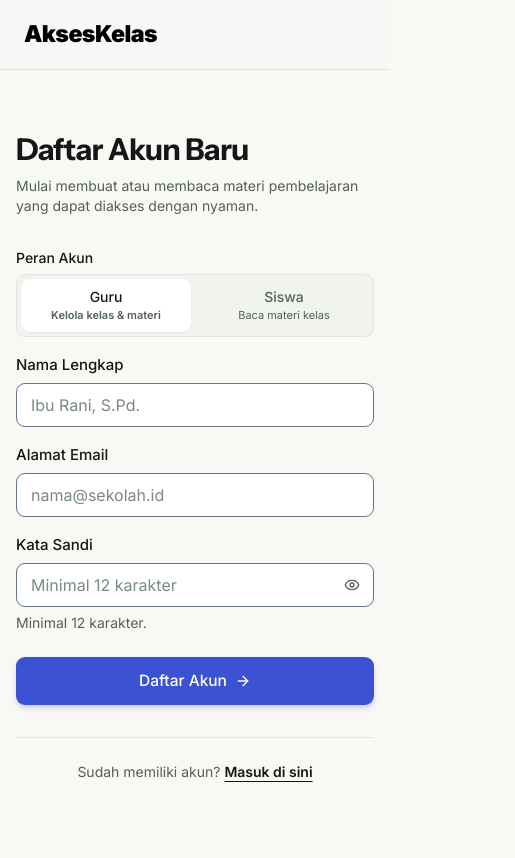
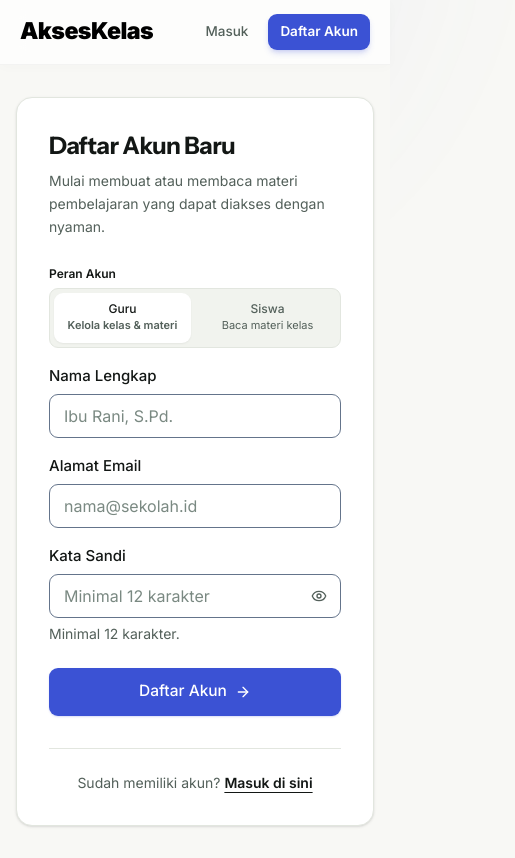
Before and after one commit to Azkasubhan/AksesKelas, a Next.js app: page /signup in a window 390 px wide. Shown: the whole page, 515 px wide, since content can reach past the window. Built offline with nearby package versions, Linux system fonts and the light colour scheme.

Commit message:
refactor: extract authentication layout into reusable component for login and signup pages

```diff
--- a/src/app/(auth)/login/page.tsx
+++ b/src/app/(auth)/login/page.tsx
@@ -8,11 +8,11 @@ import { Button } from "@/components/ui/button";
 import { Input } from "@/components/ui/input";
 import { Field } from "@/components/ui/field";
 import { Alert } from "@/components/ui/badge";
-import { Wordmark } from "@/components/layout/wordmark";
 import { apiFetch, ApiError } from "@/lib/api-client";
 import { safeNextPath } from "@/shared/paths";
 import { loginSchema } from "@/shared/schemas/auth-classes";
 import { validateWithSchema } from "@/lib/validation";
+import { AuthCardLayout } from "@/components/auth/auth-card-layout";
 
 function LoginForm() {
   const router = useRouter();
@@ -65,37 +65,29 @@ function LoginForm() {
   }
 
   return (
-    <div className="flex min-h-dvh flex-col bg-canvas">
-      <header className="border-b border-line bg-canvas/80 px-6 py-4">
-        <div className="mx-auto max-w-5xl">
-          <Wordmark />
-        </div>
-      </header>
-
-      <main id="konten-utama" className="flex flex-1 items-center justify-center p-4 sm:p-8">
-        <div className="w-full max-w-sm">
-          {/* Header Kartu Masuk */}
-          <div className="mb-8">
-            <h1 className="font-heading text-3xl font-bold tracking-tight text-ink">
-              Masuk ke AksesKelas
-            </h1>
-            <p className="mt-2 text-sm text-muted">
-              Masukkan alamat email dan kata sandi akun Anda untuk mengakses materi pelajaran.
-            </p>
-          </div>
-
+    <AuthCardLayout
+      title="Masuk ke AksesKelas"
+      description="Masukkan alamat email dan kata sandi akun Anda untuk mengakses materi pelajaran."
+      footerText={
+        <>
+          Belum memiliki akun?{" "}
+          <Link
+            href="/signup"
+            className="font-semibold text-ink underline underline-offset-4 hover:text-primary"
+          >
+            Daftar sekarang
+          </Link>
+        </>
+      }
+    >
       {generalError ? (
         <Alert tone="danger" className="mb-5" role="alert">
           {generalError}
         </Alert>
       ) : null}
 
-          <form onSubmit={handleSubmit} className="flex flex-col gap-4" noValidate>
-            <Field
-              id="login-email"
-              label="Alamat Email"
-              error={fieldErrors.email}
-            >
+      <form onSubmit={handleSubmit} className="flex flex-col gap-5" noValidate>
+        <Field id="login-email" label="Alamat Email" error={fieldErrors.email}>
           {(props) => (
             <Input
               {...props}
@@ -109,11 +101,7 @@ function LoginForm() {
           )}
         </Field>
 
-            <Field
-              id="login-password"
-              label="Kata Sandi"
-              error={fieldErrors.password}
-            >
+        <Field id="login-password" label="Kata Sandi" error={fieldErrors.password}>
           {(props) => (
             <div className="relative">
               <Input
@@ -147,22 +135,13 @@ function LoginForm() {
           variant="primary"
           size="lg"
           disabled={loading}
-              className="mt-2 w-full font-medium"
+          className="mt-3 w-full font-medium shadow-xs"
         >
           <span>{loading ? "Sedang memverifikasi…" : "Masuk"}</span>
           <ArrowRight className="size-4" aria-hidden="true" />
         </Button>
       </form>
-
-          <div className="mt-8 border-t border-line pt-6 text-center text-sm text-muted">
-            Belum memiliki akun?{" "}
-            <Link href="/signup" className="font-semibold text-ink underline underline-offset-4 hover:text-primary">
-              Daftar sekarang
-            </Link>
-          </div>
-        </div>
-      </main>
-    </div>
+    </AuthCardLayout>
   );
 }
 
--- a/src/app/(auth)/signup/page.tsx
+++ b/src/app/(auth)/signup/page.tsx
@@ -8,11 +8,11 @@ import { Button } from "@/components/ui/button";
 import { Input } from "@/components/ui/input";
 import { Field } from "@/components/ui/field";
 import { Alert } from "@/components/ui/badge";
-import { Wordmark } from "@/components/layout/wordmark";
 import { apiFetch, ApiError } from "@/lib/api-client";
 import { safeNextPath } from "@/shared/paths";
 import { signupSchema } from "@/shared/schemas/auth-classes";
 import { validateWithSchema } from "@/lib/validation";
+import { AuthCardLayout } from "@/components/auth/auth-card-layout";
 
 export default function SignupPage() {
   const router = useRouter();
@@ -71,24 +71,21 @@ export default function SignupPage() {
   }
 
   return (
-    <div className="flex min-h-dvh flex-col bg-canvas">
-      <header className="border-b border-line bg-canvas/80 px-6 py-4">
-        <div className="mx-auto max-w-5xl">
-          <Wordmark />
-        </div>
-      </header>
-
-      <main id="konten-utama" className="flex flex-1 items-center justify-center p-4 sm:p-8">
-        <div className="w-full max-w-sm">
-          <div className="mb-8">
-            <h1 className="font-heading text-3xl font-bold tracking-tight text-ink">
-              Daftar Akun Baru
-            </h1>
-            <p className="mt-2 text-sm text-muted">
-              Mulai membuat atau membaca materi pembelajaran yang dapat diakses dengan nyaman.
-            </p>
-          </div>
-
+    <AuthCardLayout
+      title="Daftar Akun Baru"
+      description="Mulai membuat atau membaca materi pembelajaran yang dapat diakses dengan nyaman."
+      footerText={
+        <>
+          Sudah memiliki akun?{" "}
+          <Link
+            href="/login"
+            className="font-semibold text-ink underline underline-offset-4 hover:text-primary"
+          >
+            Masuk di sini
+          </Link>
+        </>
+      }
+    >
       {generalError ? (
         <Alert tone="danger" className="mb-5" role="alert">
           {generalError}
@@ -98,7 +95,7 @@ export default function SignupPage() {
       <form onSubmit={handleSubmit} className="flex flex-col gap-4" noValidate>
         {/* Pilihan Peran */}
         <div className="flex flex-col gap-1.5">
-              <span className="text-sm font-medium text-ink">Peran Akun</span>
+          <span className="text-xs font-semibold text-ink">Peran Akun</span>
           <div
             className="grid grid-cols-2 gap-2 rounded-btn border border-line bg-surface-subtle p-1"
             role="radiogroup"
@@ -115,7 +112,7 @@ export default function SignupPage() {
                   : "text-muted hover:text-ink"
               }`}
             >
-                  <span className="text-sm font-medium">Guru</span>
+              <span className="text-xs sm:text-sm font-medium">Guru</span>
               <span className="text-[11px] text-muted">Kelola kelas & materi</span>
             </button>
             <button
@@ -129,17 +126,13 @@ export default function SignupPage() {
                   : "text-muted hover:text-ink"
               }`}
             >
-                  <span className="text-sm font-medium">Siswa</span>
+              <span className="text-xs sm:text-sm font-medium">Siswa</span>
               <span className="text-[11px] text-muted">Baca materi kelas</span>
             </button>
           </div>
         </div>
 
-            <Field
-              id="signup-name"
-              label="Nama Lengkap"
-              error={fieldErrors.displayName}
-            >
+        <Field id="signup-name" label="Nama Lengkap" error={fieldErrors.displayName}>
           {(props) => (
             <Input
               {...props}
@@ -153,11 +146,7 @@ export default function SignupPage() {
           )}
         </Field>
 
-            <Field
-              id="signup-email"
-              label="Alamat Email"
-              error={fieldErrors.email}
-            >
+        <Field id="signup-email" label="Alamat Email" error={fieldErrors.email}>
           {(props) => (
             <Input
               {...props}
@@ -210,21 +199,12 @@ export default function SignupPage() {
           variant="primary"
           size="lg"
           disabled={loading}
-              className="mt-2 w-full font-medium"
+          className="mt-2 w-full font-medium shadow-xs"
         >
           <span>{loading ? "Membuat akun…" : "Daftar Akun"}</span>
           <ArrowRight className="size-4" aria-hidden="true" />
         </Button>
       </form>
-
-          <div className="mt-8 border-t border-line pt-6 text-center text-sm text-muted">
-            Sudah memiliki akun?{" "}
-            <Link href="/login" className="font-semibold text-ink underline underline-offset-4 hover:text-primary">
-              Masuk di sini
-            </Link>
-          </div>
-        </div>
-      </main>
-    </div>
+    </AuthCardLayout>
   );
 }
--- /dev/null
+++ b/src/components/auth/auth-card-layout.tsx
@@ -0,0 +1,60 @@
+import * as React from "react";
+import { AppHeader } from "@/components/layout/app-header";
+
+interface AuthCardLayoutProps {
+  title: string;
+  description: string;
+  children: React.ReactNode;
+  footerText: React.ReactNode;
+}
+
+export function AuthCardLayout({
+  title,
+  description,
+  children,
+  footerText,
+}: AuthCardLayoutProps) {
+  const containerWidthClass = "w-full max-w-md sm:max-w-[460px]";
+
+  return (
+    <div className="relative flex min-h-dvh flex-col bg-canvas text-ink">
+      {/* Tekstur Halus Latar Belakang agar tidak kosong/bland */}
+      <div
+        className="pointer-events-none absolute inset-0 -z-10 bg-[radial-gradient(var(--border)_1px,transparent_1px)] [background-size:20px_20px] [mask-image:radial-gradient(ellipse_70%_60%_at_50%_45%,#000_30%,transparent_100%)] opacity-70"
+        aria-hidden="true"
+      />
+      <div
+        className="pointer-events-none absolute -top-20 left-1/2 -z-10 h-[380px] w-[640px] -translate-x-1/2 bg-[radial-gradient(ellipse_at_top,rgba(59,82,212,0.06)_0%,transparent_70%)] blur-2xl"
+        aria-hidden="true"
+      />
+
+      {/* Header Sama Persis dengan Homepage / Front Screen */}
+      <AppHeader />
+
+      {/* Konten Terpusat di Tengah Layar */}
+      <main id="konten-utama" className="flex flex-1 items-center justify-center p-4 py-8 sm:p-8 sm:py-12">
+        <div className={containerWidthClass}>
+          {/* Card Pembungkus Form dengan Tinggi Proporsional & Elegan */}
+          <div className="flex min-h-[530px] sm:min-h-[580px] flex-col justify-between rounded-2xl border border-line bg-surface p-8 sm:p-10 shadow-sm">
+            <div>
+              <div className="mb-7 sm:mb-8">
+                <h1 className="font-heading text-2xl font-bold tracking-tight text-ink sm:text-3xl">
+                  {title}
+                </h1>
+                <p className="mt-2 text-sm leading-relaxed text-muted">
+                  {description}
+                </p>
+              </div>
+
+              {children}
+            </div>
+
+            <div className="mt-8 border-t border-line pt-6 text-center text-sm text-muted">
+              {footerText}
+            </div>
+          </div>
+        </div>
+      </main>
+    </div>
+  );
+}
```
Lines whose indentation alone changed are shown as unchanged.
